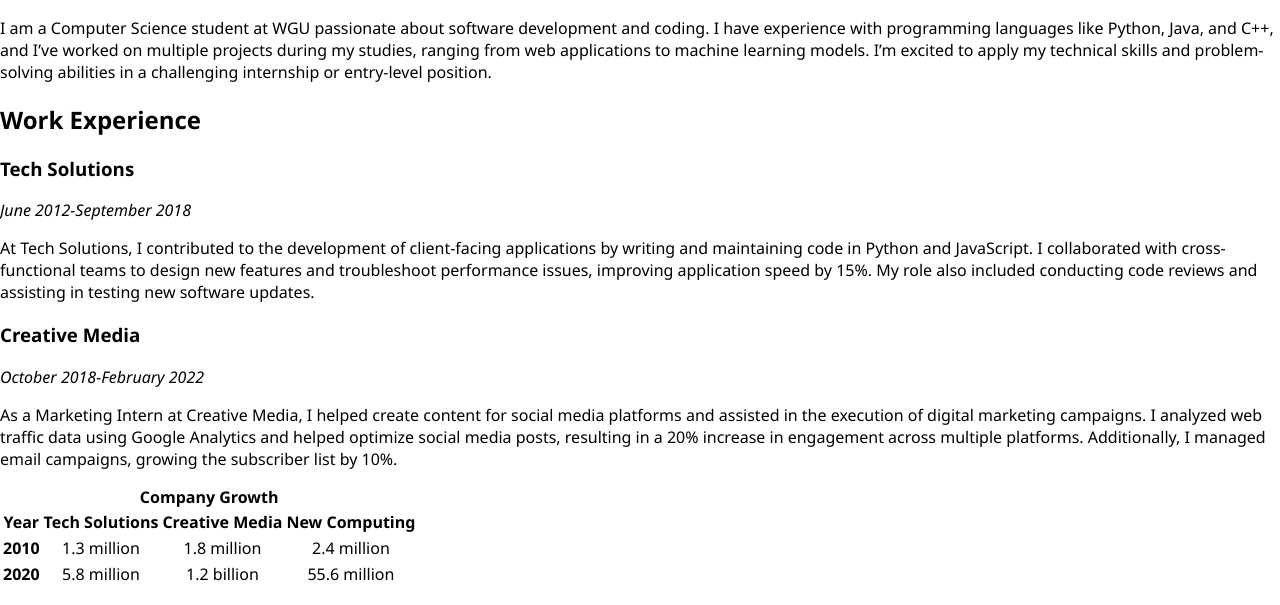
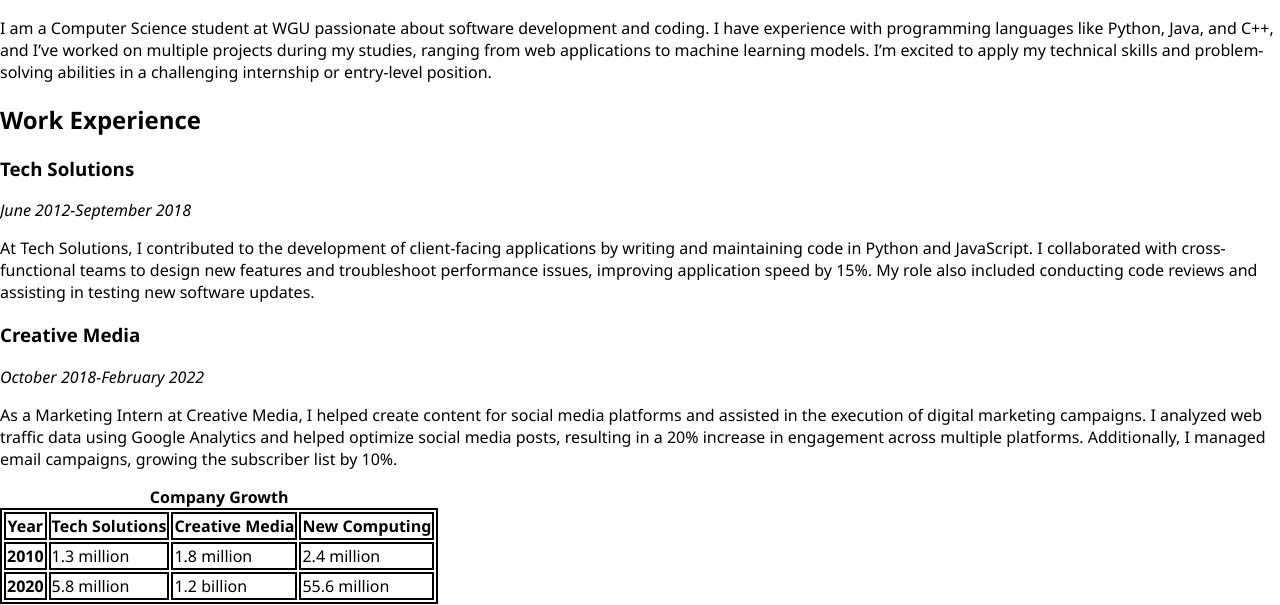
Before and after one commit to wesleyharding3/HTML-Project, a plain HTML site: page resume.html in a window 1280 px wide. Shown: the part 185-790 px from the top of the page. Drawn offline with Linux system fonts and the light colour scheme.

Commit message:
inline table css

```diff
--- a/resume.html
+++ b/resume.html
@@ -32,7 +32,7 @@
             <h3>Creative Media</h3>
             <p><em>October 2018-February 2022</em></p>
             <p>As a Marketing Intern at Creative Media, I helped create content for social media platforms and assisted in the execution of digital marketing campaigns. I analyzed web traffic data using Google Analytics and helped optimize social media posts, resulting in a 20% increase in engagement across multiple platforms. Additionally, I managed email campaigns, growing the subscriber list by 10%.</p>
-            <table style="text-align: center;">
+            <table>
                 <caption><strong>Company Growth</strong></caption>
                 <tr>
                     <th>Year</th>
@@ -53,6 +53,11 @@
                     <td>55.6 million</td>
                 </tr>
             </table>
+            <style>
+                table, th, td {
+                border: 2px solid black;
+                }
+            </style>
         </section>
         <section id="skills">
             <h2>Skills</h2>
```
